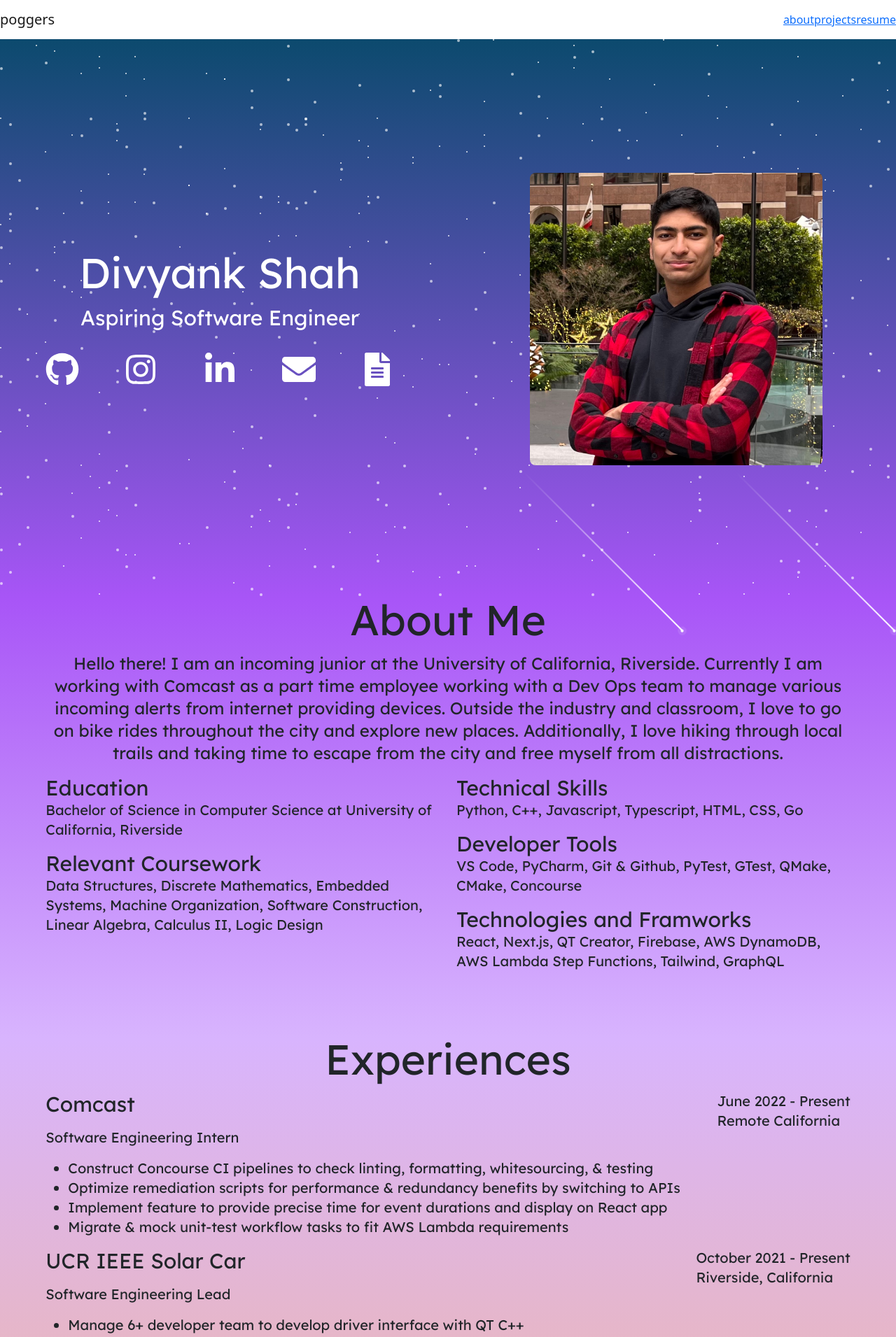
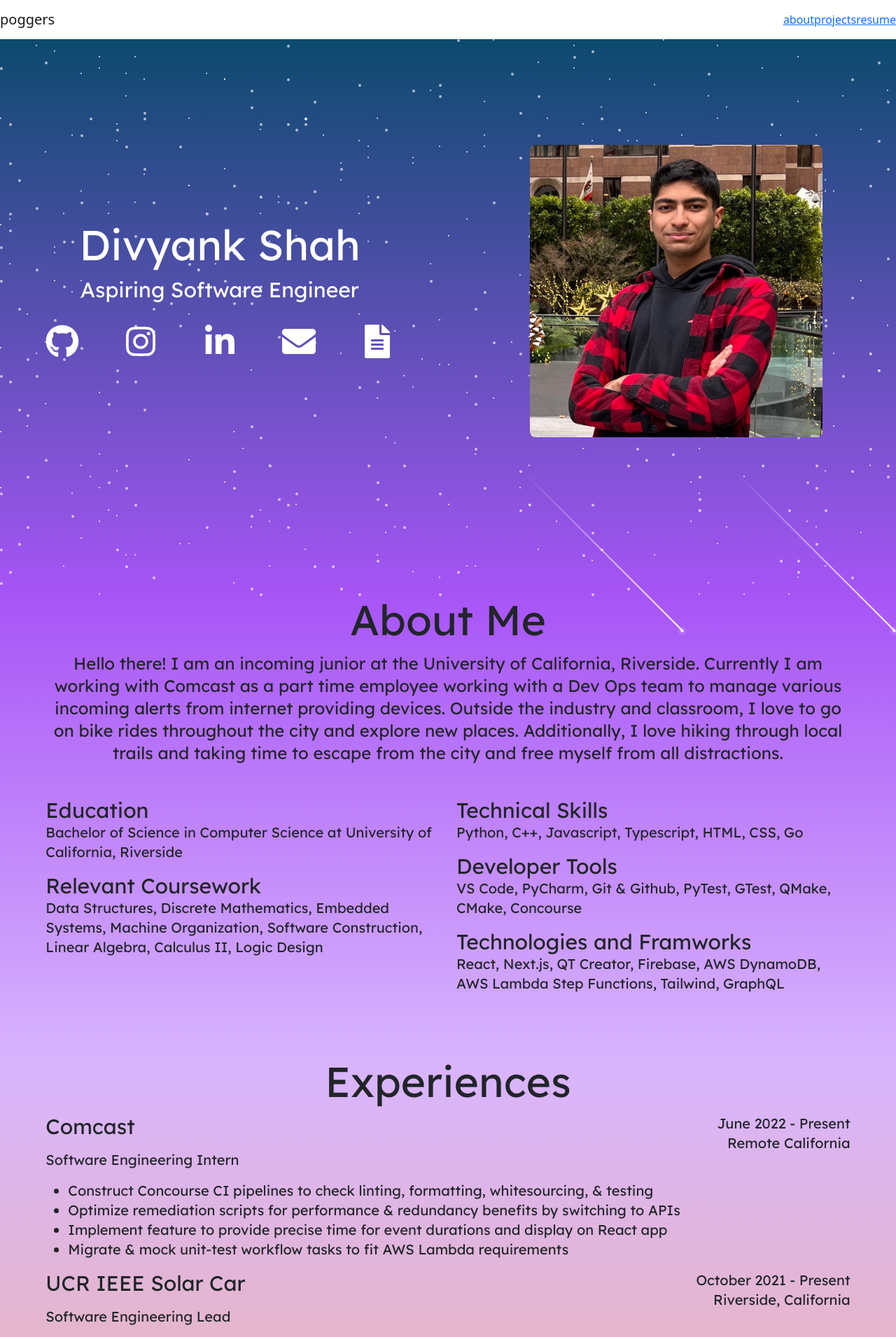
Before and after one commit to shahdivyank/shahdivyank.github.io, a Next.js app: page / in a window 1280 px wide. Shown: the top 1911 px of the page at 70% size. Built offline with nearby package versions, Linux system fonts and the light colour scheme.

Commit message:
minor fixes to alignment

```diff
--- a/components/About.js
+++ b/components/About.js
@@ -11,7 +11,7 @@ const About = () => {
 
       <Row className=" w-11/12">
         <Col xl={12} className="flex justify-center items-center">
-          <p className="text-center text-2xl">
+          <p className="text-center text-2xl mb-5">
             Hello there! I am an incoming junior at the University of
             California, Riverside. Currently I am working with Comcast as a part
             time employee working with a Dev Ops team to manage various incoming
--- a/components/Experiences.js
+++ b/components/Experiences.js
@@ -64,7 +64,7 @@ const Experiences = () => {
                 <p className="text-3xl">{experience.company}</p>
                 {experience.role}
               </p>
-              <p className="text-xl">
+              <p className="text-xl text-right">
                 {experience.time}
                 <br />
                 {experience.location}
--- a/components/Landing.js
+++ b/components/Landing.js
@@ -36,7 +36,7 @@ const Landing = () => {
   return (
     <div
       style={{ height: "100vh" }}
-      className="relative flex justify-center items-center bg-gradient-to-b from-sky-900 to-purple-500 "
+      className="relative pb-20 flex justify-center items-center bg-gradient-to-b from-sky-900 to-purple-500 "
     >
       {largeStars.map((star, index) => (
         <span
```
